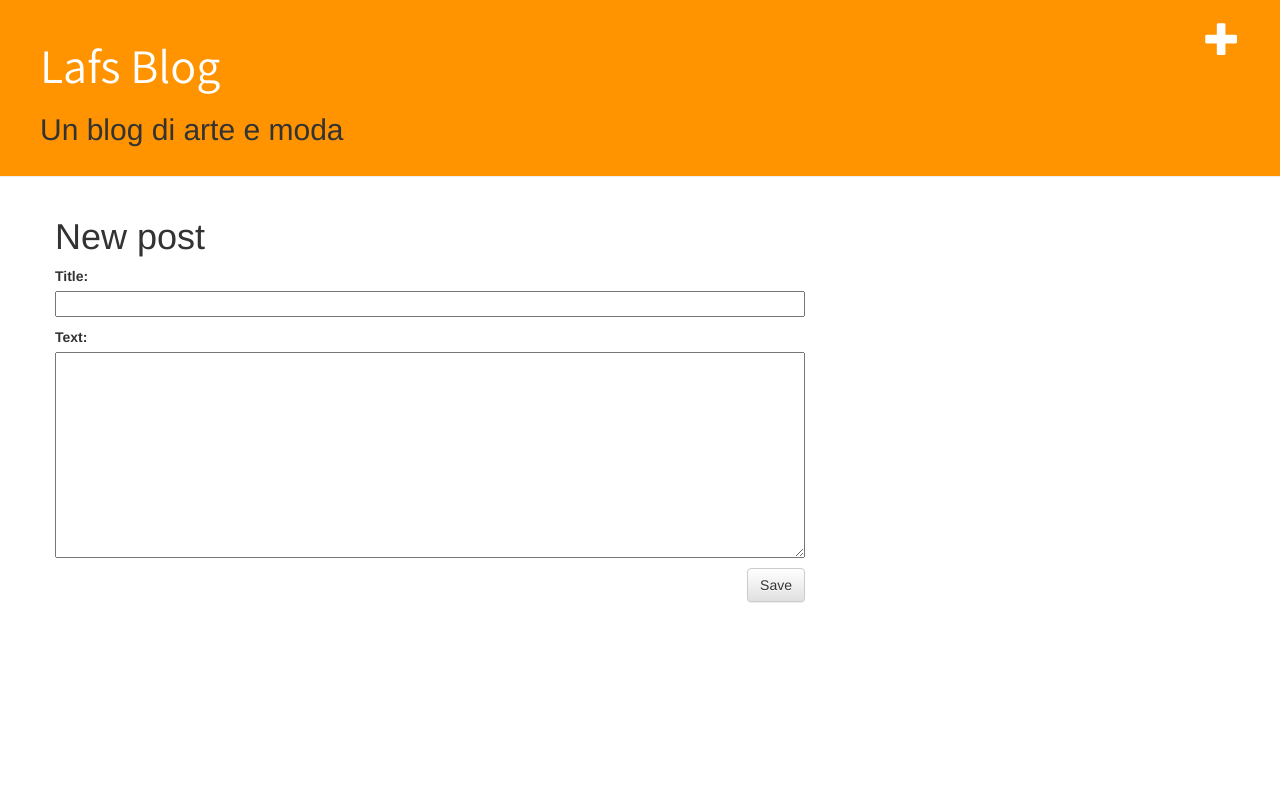
After one commit to Ludovica95/my-first-blog, a Django app: page /post/new/ in a window 1280 px wide. The commit adds this page. Run offline with Django 3.2, Linux system fonts and the light colour scheme; some libraries are stand-ins or nearby versions.

Commit message:
Aggiunto form

```diff
--- /dev/null
+++ b/blog/forms.py
@@ -0,0 +1,9 @@
+from django import forms
+
+from .models import Post
+
+class PostForm(forms.ModelForm):
+
+    class Meta:
+        model = Post
+        fields = ('title', 'text',)
--- a/blog/static/css/blog.css
+++ b/blog/static/css/blog.css
@@ -1,9 +1,6 @@
 h1 a {
 	color: #2E39D9;
 	font-family: 'Assistant';
-}
-body {
-    padding-left: 15px;
 }
 .page-header {
     background-color: #ff9400;
@@ -21,9 +18,6 @@ body {
     margin-left: 40px;
 }
 
-h1, h2, h3, h4 {
-    font-family: 'Lobster', cursive;
-}
 
 .date {
     float: right;
--- a/blog/templates/blog/base.html
+++ b/blog/templates/blog/base.html
@@ -2,17 +2,20 @@
 <html>
     <head>
         <link href="https://fonts.googleapis.com/css?family=Assistant" rel="stylesheet">
-        <link rel="stylesheet" href="{% static 'css/blog.css' %}">
         <link rel="stylesheet" href="//maxcdn.bootstrapcdn.com/bootstrap/3.2.0/css/bootstrap.min.css">
         <link rel="stylesheet" href="//maxcdn.bootstrapcdn.com/bootstrap/3.2.0/css/bootstrap-theme.min.css">
+        <link rel="stylesheet" href="{% static 'css/blog.css' %}">
         <title>Lafs Blog</title>
-        <div class="page-header">
+
+    </head>
+  <body>
+    <div class="page-header">
+        <a href="{% url 'post_new' %}" class="top-menu"><span class="glyphicon glyphicon-plus"></span></a>
         <h1><a href="/"> Lafs Blog</a></h1>
         <h2> Un blog di arte e moda</h2>
+
         </div>
-    </head>
-  <body>
-    </div>
+
     <div class="content container">
         <div class="row">
             <div class="col-md-8">
--- /dev/null
+++ b/blog/templates/blog/post_edit.html
@@ -0,0 +1,9 @@
+{% extends 'blog/base.html' %}
+
+{% block content %}
+    <h1>New post</h1>
+    <form method="POST" class="post-form">{% csrf_token %}
+        {{ form.as_p }}
+        <button type="submit" class="save btn btn-default">Save</button>
+    </form>
+{% endblock %}
--- a/blog/urls.py
+++ b/blog/urls.py
@@ -3,4 +3,5 @@ from . import views
 urlpatterns = [
     url(r'^$', views.post_list, name='post_list'),
     url(r'^post/(?P<pk>[0-9]+)/$', views.post_detail, name='post_detail'),
+     url(r'^post/new/$', views.post_new, name='post_new'),
 ]
--- a/blog/views.py
+++ b/blog/views.py
@@ -1,6 +1,8 @@
 from django.shortcuts import render, get_object_or_404
 from django.utils import timezone
 from .models import Post
+from .forms import PostForm
+from django.shortcuts import redirect
 
 
 def post_list(request):
@@ -9,3 +11,15 @@ def post_list(request):
 def post_detail(request, pk):
     post = get_object_or_404(Post, pk=pk)
     return render(request, 'blog/post_detail.html', {'post': post})
+def post_new(request):
+    if request.method == "POST":
+        form = PostForm(request.POST)
+        if form.is_valid():
+            post = form.save(commit=False)
+            post.author = request.user
+            post.published_date = timezone.now()
+            post.save()
+            return redirect('blog.views.post_detail', pk=post.pk)
+    else:
+        form = PostForm()
+    return render(request, 'blog/post_edit.html', {'form': form})
```
